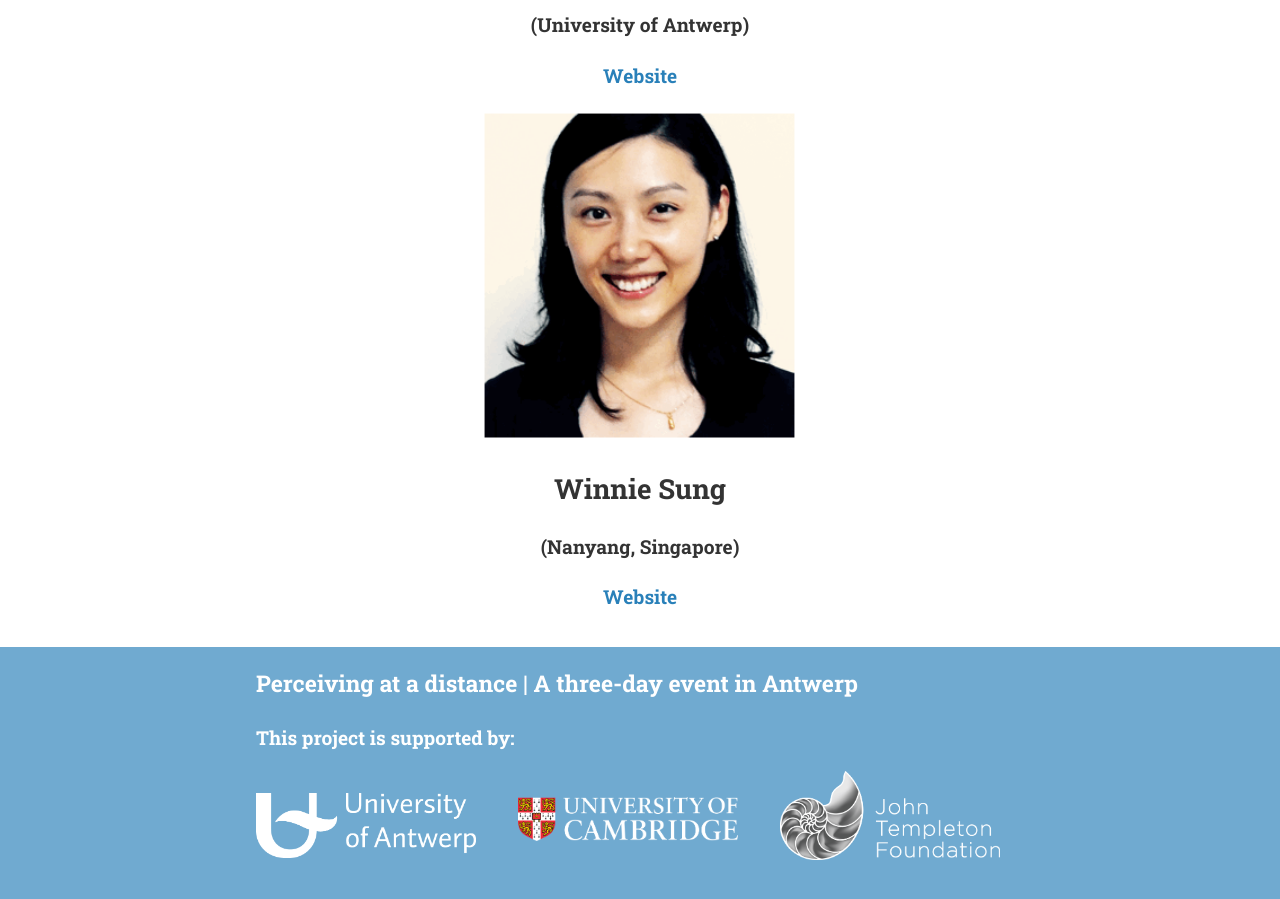
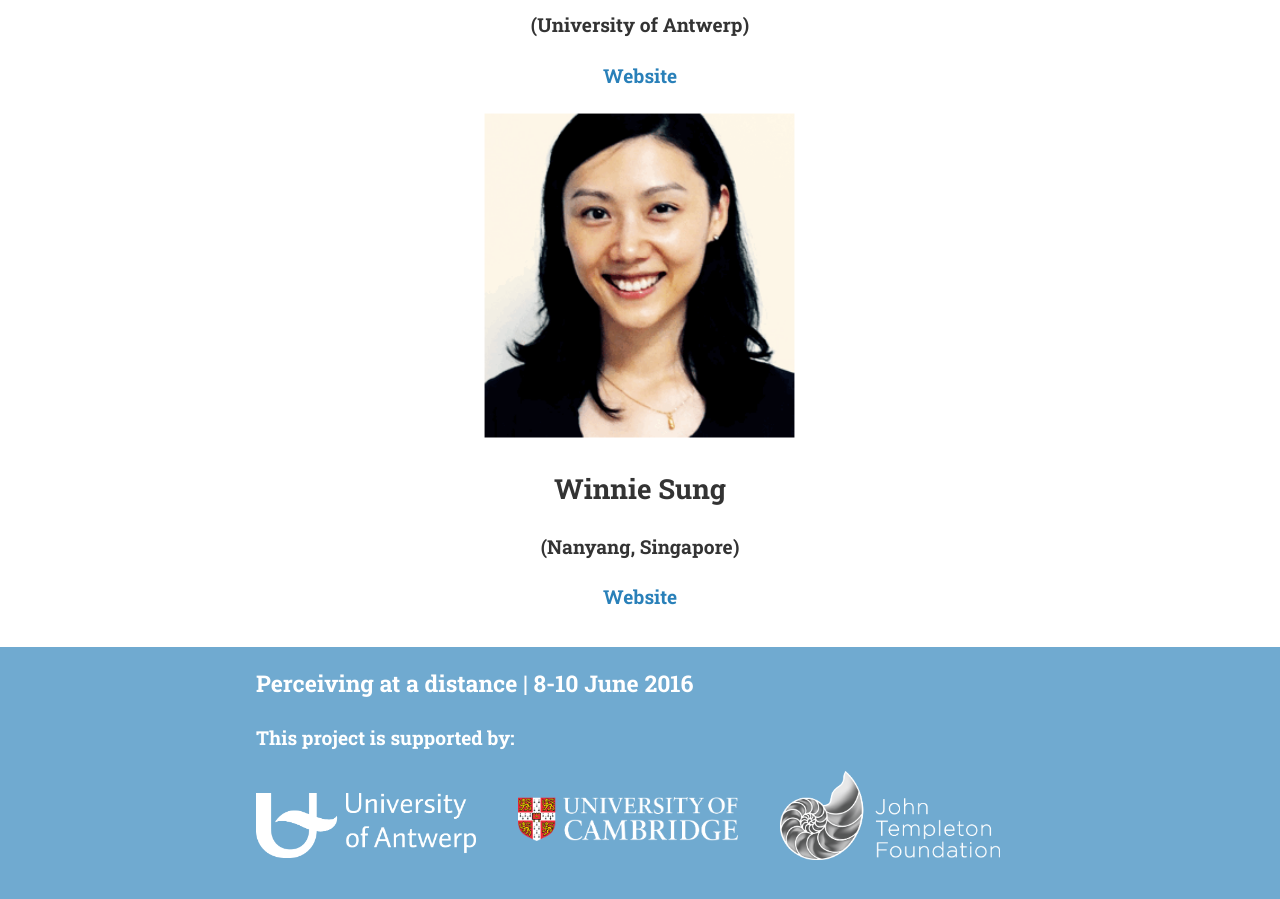
Before and after one commit to perceiving/old-conference-site, a Jekyll site: the page built from organisers.md, in a window 1280 px wide and 900 px high, scrolled down 643 px. Built offline with Jekyll 4.4.1, drawn with Linux system fonts in a browser that asks for light colours; nearby versions of some CDN libraries; a style sheet for code colours, icons or effects is not loaded.

Commit message:
Update _config.yml

```diff
--- a/_config.yml
+++ b/_config.yml
@@ -5,7 +5,7 @@
 
 # Site settings
 title: Perceiving at a distance
-subtitle: "June 2016, Centre for Philosophical Psychology, University of Antwerp"
+subtitle: "8-10 June 2016, Centre for Philosophical Psychology, University of Antwerp"
 email: maarten.steenhagen@uantwerpen.be
 name: Maarten Steenhagen
 description: >
@@ -17,7 +17,7 @@
 
 # Footer logos
 sponsorline: "This project is supported by:"
-subsponsor: "A three-day event in Antwerp"
+subsponsor: "8-10 June 2016"
 logo1: ualogo.png
 sponsor1: "http://www.uantwerp.be"
 logo2: camlogo.png
```
